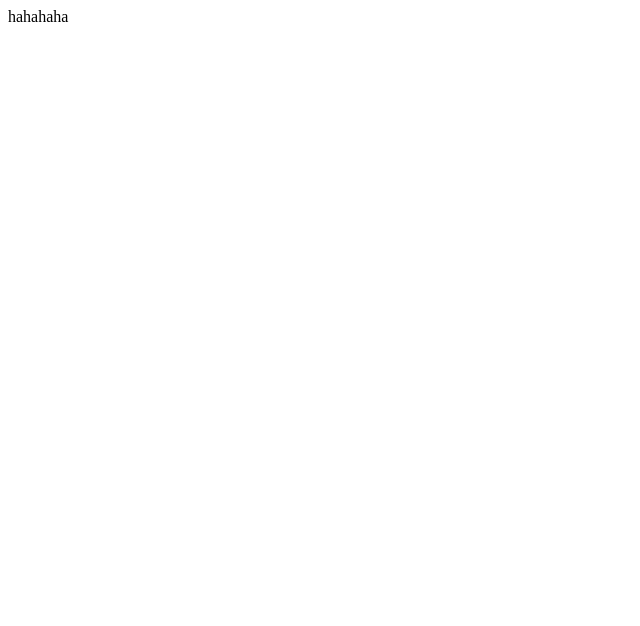
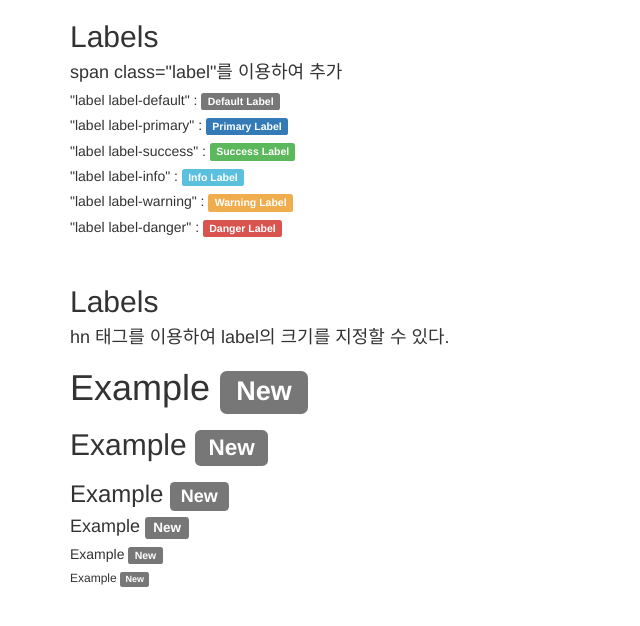
Before and after one commit to phj4633/phj4633.github.io, a plain HTML site: page test.html in a window 1280 px wide. Shown: the whole page, without its empty margins (0-640 px from the left). Drawn offline with nearby package versions, Linux system fonts and the light colour scheme.

Commit message:
addtitle

```diff
--- a/test.html
+++ b/test.html
@@ -1 +1,63 @@
-hahahaha
+
+<!DOCTYPE html>
+<html lang="en">
+
+<head>
+    <meta charset="UTF-8">
+    <meta name="viewport" content="width=device-width, initial-scale=1">
+    <link rel="stylesheet" href="https://maxcdn.bootstrapcdn.com/bootstrap/3.3.7/css/bootstrap.min.css">
+    <script src="https://ajax.googleapis.com/ajax/libs/jquery/3.3.1/jquery.min.js"></script>
+    <script src="https://maxcdn.bootstrapcdn.com/bootstrap/3.3.7/js/bootstrap.min.js"></script>
+</head>
+
+<body>
+    <div class="container">
+        <h2>Labels</h2>
+        <h4>span class="label"를 이용하여 추가</h4>
+        <h5>"label label-default" :
+            <span class="label label-default">Default Label</span>
+        </h5>
+        <h5>"label label-primary" :
+            <span class="label label-primary">Primary Label</span>
+        </h5>
+        <h5>"label label-success" :
+            <span class="label label-success">Success Label</span>
+        </h5>
+        <h5>"label label-info" :
+            <span class="label label-info">Info Label</span>
+        </h5>
+        <h5>"label label-warning" :
+            <span class="label label-warning">Warning Label</span>
+        </h5>
+        <h5>"label label-danger" :
+            <span class="label label-danger">Danger Label</span>
+        </h5>
+        <br>
+
+
+        <h2>Labels</h2>
+        <h4>hn 태그를 이용하여 label의 크기를 지정할 수 있다.</h4>
+        <h1>Example
+            <span class="label label-default">New</span>
+        </h1>
+        <h2>Example
+            <span class="label label-default">New</span>
+        </h2>
+        <h3>Example
+            <span class="label label-default">New</span>
+        </h3>
+        <h4>Example
+            <span class="label label-default">New</span>
+        </h4>
+        <h5>Example
+            <span class="label label-default">New</span>
+        </h5>
+        <h6>Example
+            <span class="label label-default">New</span>
+        </h6>
+    </div>
+
+
+</body>
+
+</html>
```
